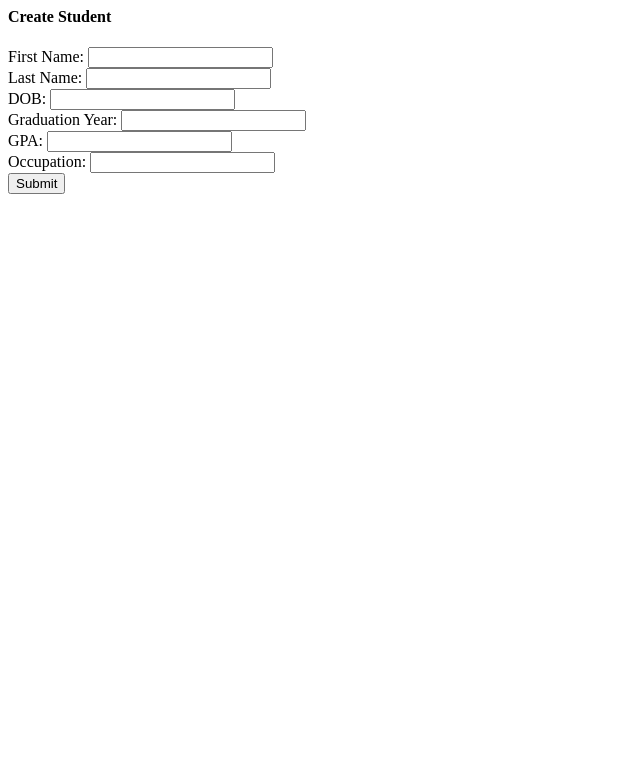
After one commit to bybside/student-advisor, a Flask app: page /students/create/ in a window 1280 px wide. The commit adds this page. Shown: the top 783 px of the page, without its empty margins (0-640 px from the left). Run offline with Flask 2, Linux system fonts and the light colour scheme; parts of the project's set-up code (start-up, migrations or seed data) failed here and were passed over.

Commit message:
added logic for creating students

```diff
--- a/routes.py
+++ b/routes.py
@@ -1,4 +1,4 @@
-from flask import render_template, url_for
+from flask import render_template, url_for, request, redirect
 from app import app
 from models.occupation import Occupation
 from models.student import Student
@@ -7,7 +7,6 @@ from models.dbcontext import DbContext as db
 @app.route("/")
 @app.route("/students/")
 def get_all_students():
-    output = ""
     with db.session_scope() as session:
         all_students = Student.get_all(session)
         return render_template("students.html", students=all_students)
@@ -24,11 +23,20 @@ def delete_student(student_id: int):
         student = Student.find_by_id(session, student_id)
         return render_template("delete_student.html", student=student)
 
-# @app.route("/students/create/")
-# def create_student():
-#     student = Student(fname, lname, dob, grad_year, gpa, occupation)
-#     with db.session_scope() as session:
-#         Student.add(session, student)
+@app.route("/students/create/", methods=["GET", "POST"])
+def create_student():
+    if request.method == "POST":
+        with db.session_scope() as session:
+            occupation = Occupation.find_by_name(session, request.form["occupation_name"])
+            student = Student(fname=request.form["fname"],
+                              lname=request.form["lname"],
+                              dob=request.form["dob"],
+                              grad_year=request.form["grad_year"],
+                              gpa=request.form["gpa"],
+                              occupation=occupation)
+            Student.add(session, student)
+        return redirect(url_for("get_all_students"))
+    return render_template("create_student.html")
 
 # def create_student(fname: str, lname: str, dob: str, grad_year: int, gpa: float, occupation: Occupation):
 #     student = Student(fname, lname, dob, grad_year, gpa, occupation)
--- /dev/null
+++ b/templates/create_student.html
@@ -0,0 +1,20 @@
+<html>
+    <body>
+        <h4>Create Student</h4>
+        <form method="POST" enctype="multipart/form-data" action="{{ url_for('create_student') }}">
+            <label>First Name:</label>
+            <input name="fname" type="text"><br>
+            <label>Last Name:</label>
+            <input name="lname" type="text"><br>
+            <label>DOB:</label>
+            <input name="dob" type="text"><br>
+            <label>Graduation Year:</label>
+            <input name="grad_year" type="text"><br>
+            <label>GPA:</label>
+            <input name="gpa" type="text"><br>
+            <label>Occupation:</label>
+            <input name="occupation_name" type="text"><br>
+            <input type="submit" value="Submit">
+        </form>
+    </body>
+</html>
--- a/templates/students.html
+++ b/templates/students.html
@@ -1,5 +1,7 @@
 <head>
     <body>
+        <h3>All Students</h3>
+        <a href="{{ url_for('create_student') }}">Create New Student</a>
         {% for student in students %}
         <h4>{{ student.fname }} {{ student.lname }}</h4>
         <div>
```
